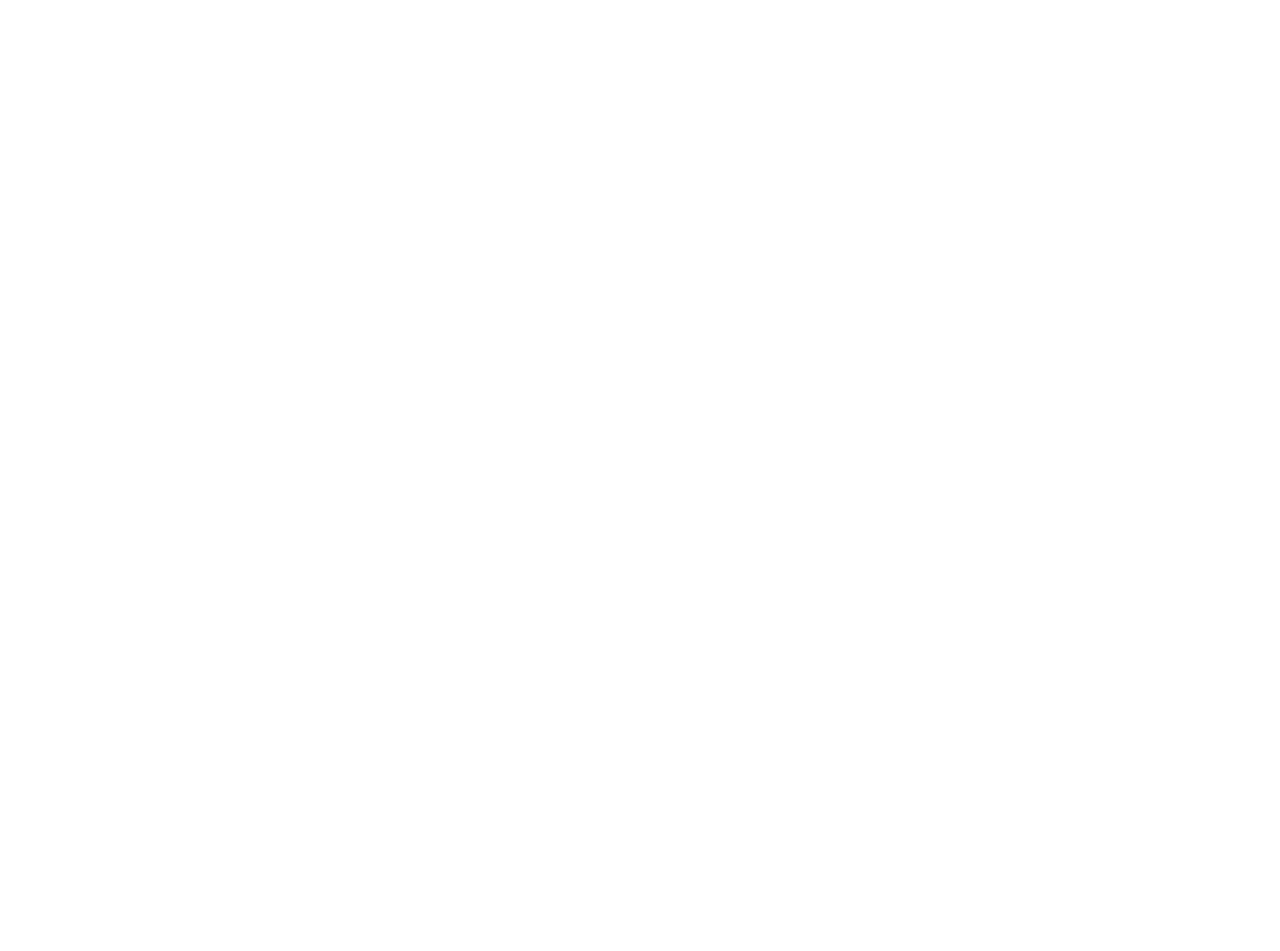
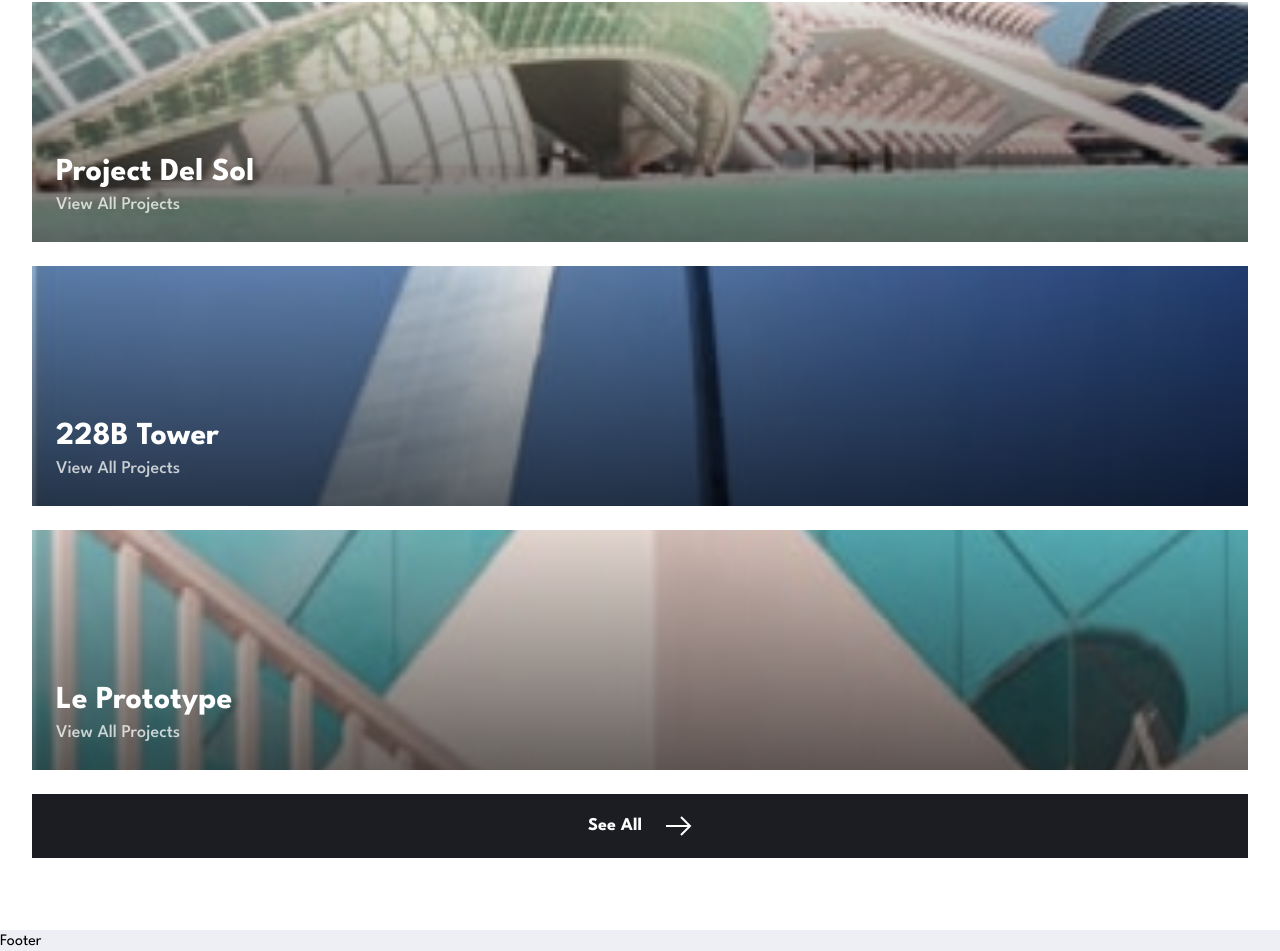
Before and after one commit to David-Henery4/Arch-Studio-website, a React (Vite) app: page / in a window 1280 px wide. Shown: the part 1882-2833 px from the top of the page. Before the commit the page ends 1740 px from the top, so only its background shows below. Built offline with nearby package versions, Linux system fonts and the light colour scheme.

Commit message:
added-projects-layout-mob

```diff
--- a/src/assets/portfolio/index.js
+++ b/src/assets/portfolio/index.js
@@ -0,0 +1,29 @@
+// Mobile
+import projectDelSolMob from "./mobile/image-del-sol.jpg"
+import projectTowerMob from "./mobile/image-228b.jpg"
+import projectPrototypeMob from "./mobile/image-prototype.jpg"
+
+// Tablet
+import projectDelSolTab from "./tablet/image-del-sol.jpg"
+import projectTowerTab from "./tablet/image-228b.jpg"
+import projectPrototypeTab from "./tablet/image-prototype.jpg"
+
+// Desktop
+import projectDelSolDesk from "./desktop/image-del-sol.jpg"
+import projectTowerDesk from "./desktop/image-228b.jpg"
+import projectPrototypeDesk from "./desktop/image-prototype.jpg"
+
+export{
+  // Mobile
+  projectDelSolMob,
+  projectPrototypeMob,
+  projectTowerMob,
+  // Tablet
+  projectDelSolTab,
+  projectPrototypeTab,
+  projectTowerTab,
+  // Desktop
+  projectDelSolDesk,
+  projectPrototypeDesk,
+  projectTowerDesk,
+}
--- /dev/null
+++ b/src/components/home/Featured.jsx
@@ -0,0 +1,63 @@
+import { ArrowIcon } from "../../assets/icons";
+import {
+  projectDelSolMob,
+  projectPrototypeMob,
+  projectTowerMob,
+} from "../../assets/portfolio";
+import featuredData from "../../miscData/featuredProjectsData";
+
+const Featured = () => {
+  return (
+    <section className="w-full col-start-2 col-end-12 grid gap-11 py-[72px]">
+      <h3 className="text-xtraLrgHeadingMob leading-lrgHeadingMob tracking-lrgMedHeadingMob font-bold">
+        Featured
+      </h3>
+      {/* THUMB CONTAINER */}
+      <div className="w-full grid gap-6">
+        {/* Thumb Item */}
+        {featuredData.map((item) => {
+          return (
+            <div
+              key={item?.id}
+              className="relative w-full h-60 flex flex-col justify-end items-start"
+            >
+              <div className="absolute w-full h-full top-0 left-0 bg-gradient-to-b from-black/10 to-black/60 z-10"></div>
+              <picture>
+                <source srcSet="" media="" />
+                <source srcSet="" media="" />
+                <img
+                  className="absolute top-0 left-0 h-full w-full object-cover"
+                  src={item?.image?.mob}
+                  alt="featured project thumbnail"
+                  srcSet={item?.image?.mob}
+                />
+              </picture>
+              <div className="relative p-6 text-white z-20">
+                <h4 className="text-smHeading font-bold leading-10">
+                  {item?.name}
+                </h4>
+                <a
+                  href="#"
+                  className="text-bodyText leading-bodyText font-medium text-white/75"
+                >
+                  {item?.label}
+                </a>
+              </div>
+            </div>
+          );
+        })}
+        <button
+          className="w-full inline-flex justify-center items-center bg-veryDarkBlue text-white gap-6 py-5 text-bodyText leading-bodyText font-bold
+      "
+        >
+          See All
+          <span>
+            <ArrowIcon className="stroke-white" />
+          </span>
+        </button>
+      </div>
+    </section>
+  );
+};
+
+export default Featured;
--- a/src/components/index.js
+++ b/src/components/index.js
@@ -4,6 +4,7 @@
 import Hero from "./home/Hero";
 import Welcome from "./home/Welcome";
 import AboutCTA from "./home/AboutCTA";
+import Featured from "./home/Featured";
 
 export{
   // SHARED
@@ -12,4 +13,5 @@
   Hero,
   Welcome,
   AboutCTA,
+  Featured,
 }
--- /dev/null
+++ b/src/miscData/featuredProjectsData.js
@@ -0,0 +1,36 @@
+import {projectDelSolDesk, projectDelSolMob, projectDelSolTab, projectPrototypeDesk, projectPrototypeMob, projectPrototypeTab, projectTowerDesk, projectTowerMob, projectTowerTab} from "../assets/portfolio";
+
+const featuredProjectsData = [
+  {
+    id: 1,
+    name: "Project Del Sol",
+    label: "View All Projects",
+    image: {
+      mob: projectDelSolMob,
+      tab: projectDelSolTab,
+      desk: projectDelSolDesk,
+    },
+  },
+  {
+    id: 2,
+    name: "228B Tower",
+    label: "View All Projects",
+    image: {
+      mob: projectTowerMob,
+      tab: projectTowerTab,
+      desk: projectTowerDesk,
+    },
+  },
+  {
+    id: 3,
+    name: "Le Prototype",
+    label: "View All Projects",
+    image: {
+      mob: projectPrototypeMob,
+      tab: projectPrototypeTab,
+      desk: projectPrototypeDesk,
+    },
+  },
+];
+
+export default featuredProjectsData
--- a/src/pages/Home.jsx
+++ b/src/pages/Home.jsx
@@ -1,4 +1,4 @@
-import {Hero, Welcome, AboutCTA} from "../components";
+import {Hero, Welcome, AboutCTA, Featured} from "../components";
 
 const Home = () => {
   return (
@@ -6,6 +6,7 @@
       <Hero/>
       <Welcome/>
       <AboutCTA/>
+      <Featured/>
     </>
   );
 };
--- a/tailwind.config.js
+++ b/tailwind.config.js
@@ -15,12 +15,12 @@
     fontFamily: {
       spartan: "'League Spartan', sans-serif",
     },
-    backgroundImage: {
-      aboutCTAMob: "url('/src/assets/home/mobile/image-small-team.jpg')",
-      aboutCTATab: "url('/src/assets/home/tablet/image-small-team.jpg')",
-      aboutCTALap: "url('/src/assets/home/desktop/image-small-team.jpg')",
-    },
     extend: {
+      backgroundImage: {
+        aboutCTAMob: "url('/src/assets/home/mobile/image-small-team.jpg')",
+        aboutCTATab: "url('/src/assets/home/tablet/image-small-team.jpg')",
+        aboutCTALap: "url('/src/assets/home/desktop/image-small-team.jpg')",
+      },
       letterSpacing: {
         xtraLrgHeading: "-5px",
         xtraLrgHeadingMob: "2px",
```
